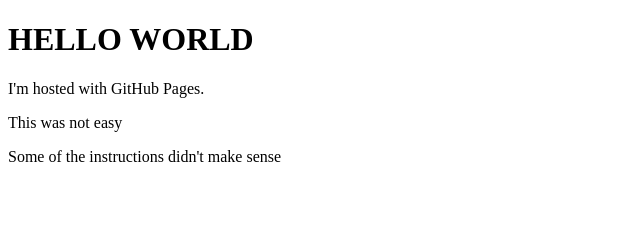
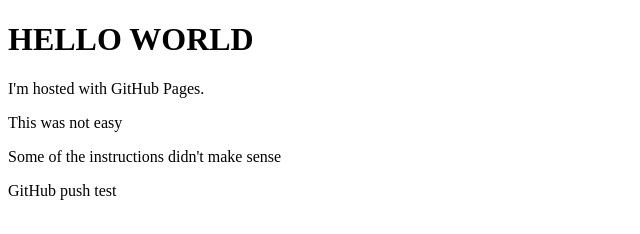
Before and after one commit to bretdellinger/GitHubPages, a plain HTML site: page index.html in a window 1280 px wide. Shown: the whole page, without its empty margins (0-640 px from the left). Drawn offline with Linux system fonts and the light colour scheme.

Commit message:
thirdtest
test

```diff
--- a/index.html
+++ b/index.html
@@ -9,5 +9,6 @@
       <p>I'm hosted with GitHub Pages.</p>
       <p>This was not easy</p>
       <p>Some of the instructions didn't make sense</p>
+      <p>GitHub push test</p>
   </body>
 </html>
```
